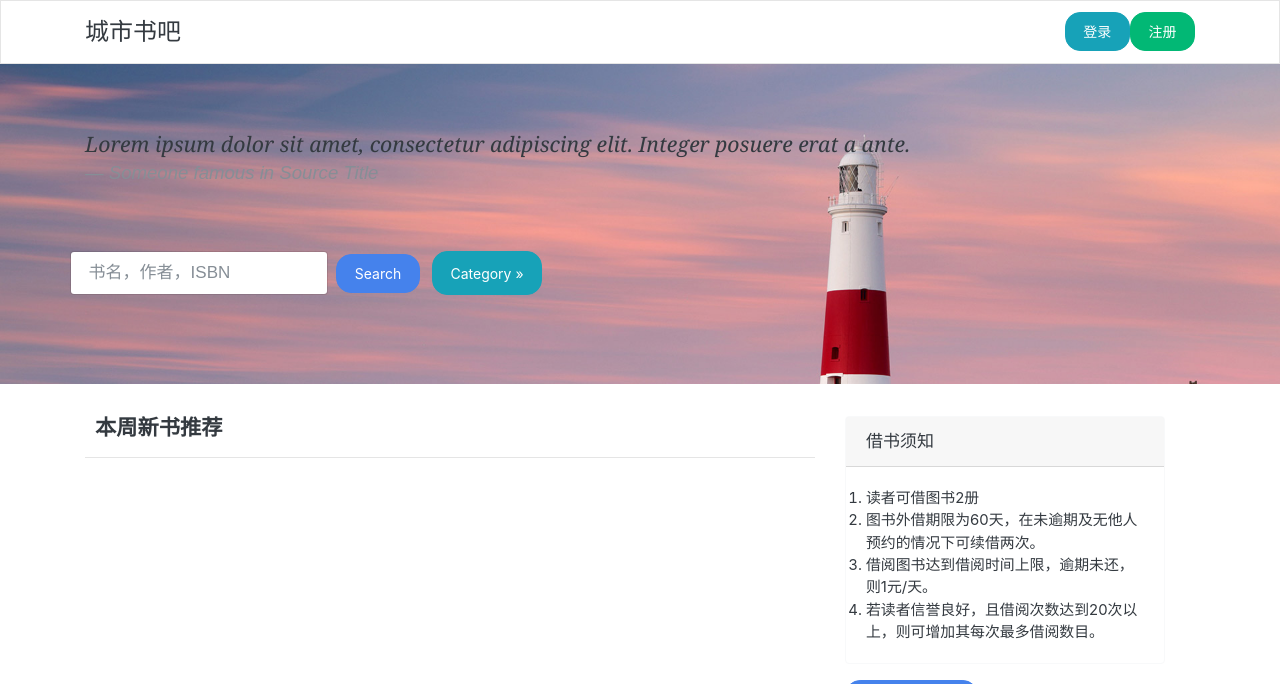
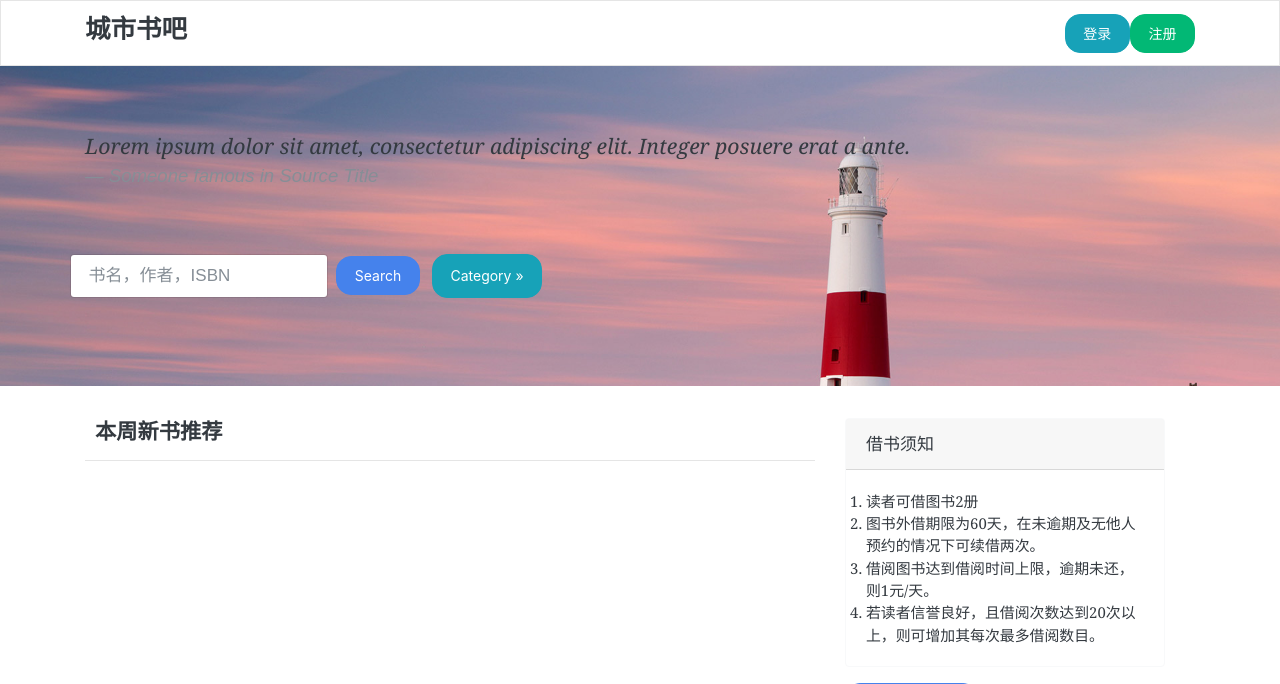
Before and after one commit to StanleyDurton/Local-Library, a Django app: page / in a window 1280 px wide. Shown: the top 684 px of the page. Run offline with Django 3.2, Linux system fonts and the light colour scheme; data that the repository does not hold is empty; some libraries are stand-ins or nearby versions.

Commit message:
add style of index page

```diff
--- a/locallibrary/templates/index.html
+++ b/locallibrary/templates/index.html
@@ -29,17 +29,17 @@
           -moz-background-size: cover;
           -ms-background-size: cover;
     }
-
-
-
-
     </style>
 </head>
 <body>
 <nav class="navbar navbar-expand-lg navbar-light bg-light">
     <div class="container">
         <!--登陆和注册的导航栏链接-->
-        <a class="navbar-brand" href="#" style="font-size: 1.5rem">城市书吧</a>
+        <a class="navbar-brand" href="#" style="font-size: 1.5rem">
+            <h4>
+                城市书吧
+            </h4>
+        </a>
         <button class="navbar-toggler" type="button" data-toggle="collapse" data-target="#navbarsExample07"
                 aria-controls="navbarsExample07" aria-expanded="false" aria-label="Toggle navigation">
             <span class="navbar-toggler-icon"></span>
@@ -98,12 +98,12 @@
     </div>
 </div>
 
-<div class="container" style="">
+<div class="container" style='font-family: Georgia, Cambria, "Times New Roman", Times, serif;'>
     <!-- 加载最近上架的新书 -->
     <div class="row">
         <div class="col-md-8">
             <!-- 新书推荐 -->
-            <h5 style="font-family: fangsong; padding-left: 10px">本周新书推荐</h5>
+            <h5 style="padding-left: 10px">本周新书推荐</h5>
 
             <hr>
             <!-- 展示最新上架的三本书-->
@@ -114,7 +114,7 @@
                         <img src="../static/image/{{line.book_name}}.jpg" width="180" height="240" alt="...">
                         <div class="caption">
                             <a href="/book/{{line.book_isbn}}">
-                                <p style="font-family: serif;"> {{line.book_name}}.{{line.book_author}} </p>
+                                <p> {{line.book_name}}.{{line.book_author}} </p>
                             </a>
                         </div>
                     </div>
```
